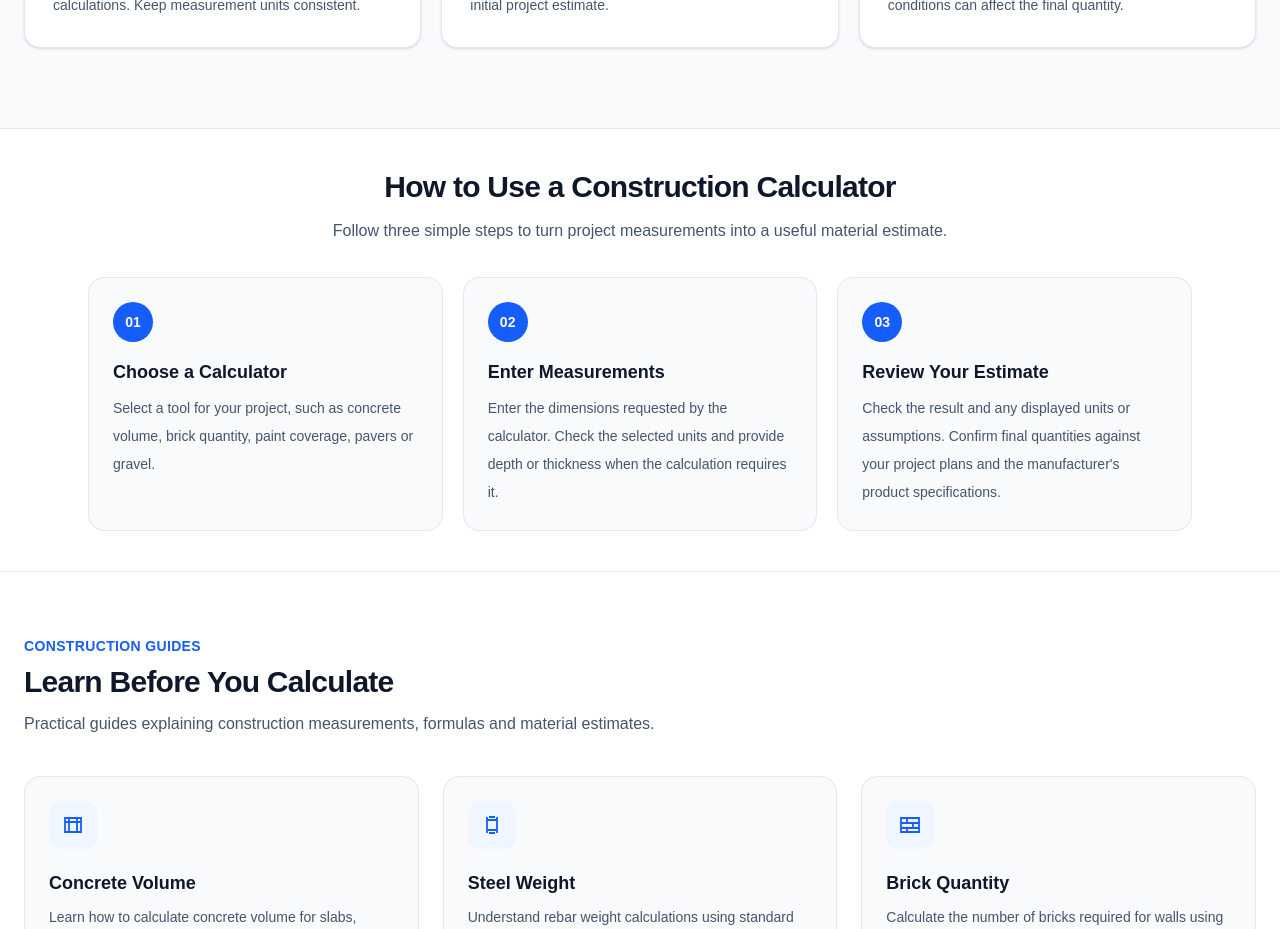
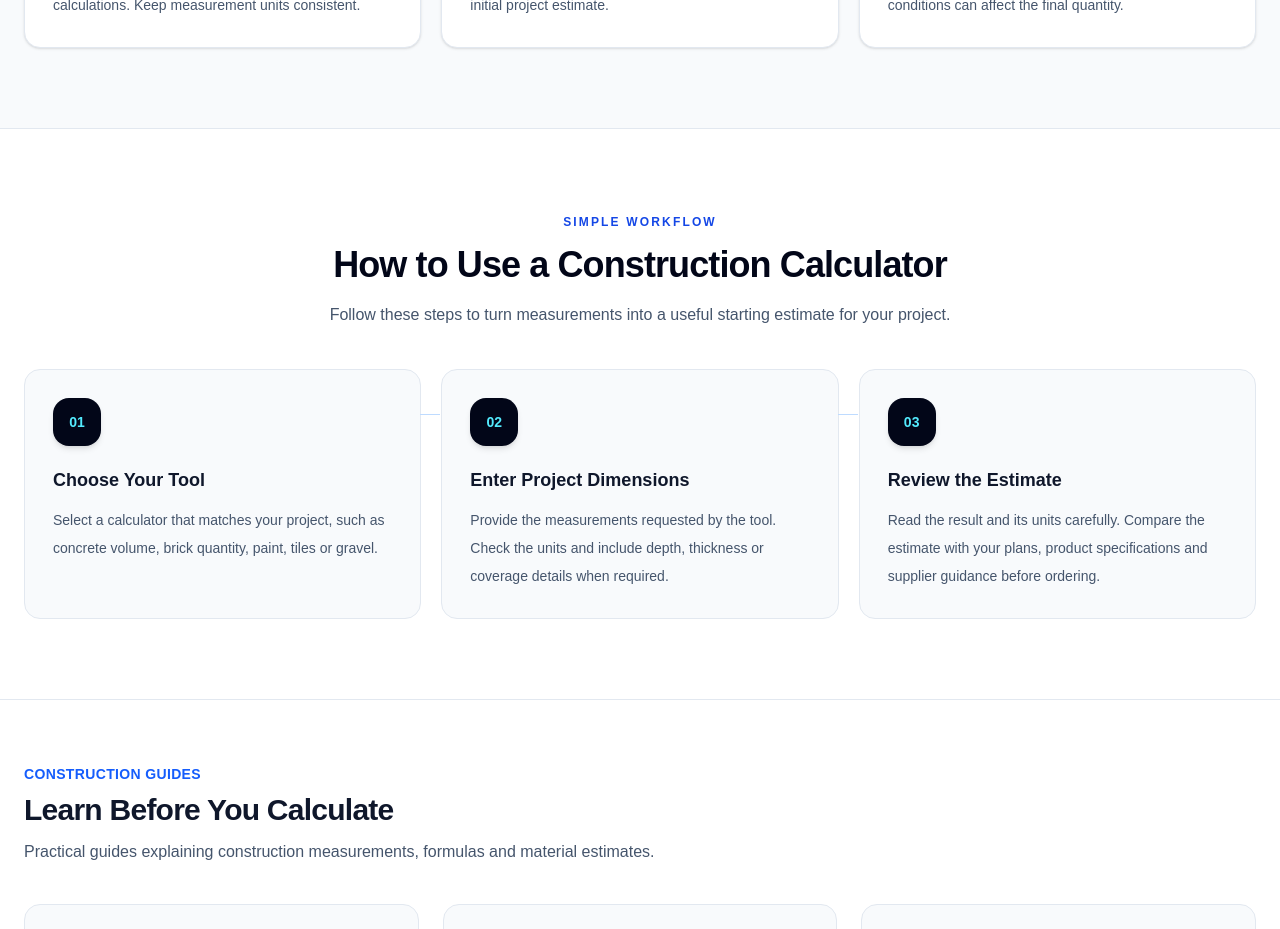
Before and after one commit to km7max-cmd/cornerspan, a Next.js app: page / in a window 1280 px wide. Shown: the part 2220-3149 px from the top of the page. Built offline with nearby package versions, Linux system fonts and the light colour scheme.

Commit message:
Update titles and descriptions in HowItWorks component

```diff
--- a/components/HowItWorks.tsx
+++ b/components/HowItWorks.tsx
@@ -2,54 +2,65 @@
 const steps = [
   {
     number: "01",
-    title: "Choose a Calculator",
+    title: "Choose Your Tool",
     description:
-      "Select a tool for your project, such as concrete volume, brick quantity, paint coverage, pavers or gravel.",
+      "Select a calculator that matches your project, such as concrete volume, brick quantity, paint, tiles or gravel.",
   },
   {
     number: "02",
-    title: "Enter Measurements",
+    title: "Enter Project Dimensions",
     description:
-      "Enter the dimensions requested by the calculator. Check the selected units and provide depth or thickness when the calculation requires it.",
+      "Provide the measurements requested by the tool. Check the units and include depth, thickness or coverage details when required.",
   },
   {
     number: "03",
-    title: "Review Your Estimate",
+    title: "Review the Estimate",
     description:
-      "Check the result and any displayed units or assumptions. Confirm final quantities against your project plans and the manufacturer's product specifications.",
+      "Read the result and its units carefully. Compare the estimate with your plans, product specifications and supplier guidance before ordering.",
   },
 ];
 
 export default function HowItWorks() {
   return (
-    <section className="bg-white py-8 sm:py-10">
-      <div className="mx-auto max-w-6xl px-4 sm:px-6">
+    <section className="bg-white py-16 sm:py-20">
+      <div className="mx-auto max-w-7xl px-5 sm:px-6">
         <div className="mx-auto max-w-3xl text-center">
-          <h2 className="text-2xl font-bold tracking-tight text-slate-900 sm:text-3xl">
+          <span className="text-xs font-bold uppercase tracking-[0.18em] text-blue-700">
+            Simple workflow
+          </span>
+
+          <h2 className="mt-3 text-3xl font-black tracking-tight text-slate-950 sm:text-4xl">
             How to Use a Construction Calculator
           </h2>
 
-          <p className="mt-3 text-base leading-7 text-slate-600">
-            Follow three simple steps to turn project measurements into a
-            useful material estimate.
+          <p className="mt-4 text-base leading-7 text-slate-600">
+            Follow these steps to turn measurements into a useful starting
+            estimate for your project.
           </p>
         </div>
 
-        <div className="mt-8 grid gap-5 md:grid-cols-3">
-          {steps.map((step) => (
+        <div className="mt-10 grid gap-5 md:grid-cols-3">
+          {steps.map((step, index) => (
             <article
               key={step.number}
-              className="rounded-2xl border border-slate-200 bg-slate-50 p-5 sm:p-6"
+              className="relative rounded-2xl border border-slate-200 bg-slate-50 p-6 sm:p-7"
             >
-              <span className="inline-flex h-10 w-10 items-center justify-center rounded-full bg-blue-600 text-sm font-bold text-white">
+              {index < steps.length - 1 && (
+                <div
+                  aria-hidden="true"
+                  className="absolute right-0 top-11 hidden h-px w-5 translate-x-full bg-blue-200 md:block"
+                />
+              )}
+
+              <span className="inline-flex h-12 w-12 items-center justify-center rounded-2xl bg-slate-950 text-sm font-black text-cyan-300 shadow-md">
                 {step.number}
               </span>
 
-              <h3 className="mt-4 text-lg font-semibold text-slate-900">
+              <h3 className="mt-5 text-lg font-bold text-slate-900">
                 {step.title}
               </h3>
 
-              <p className="mt-2 text-sm leading-7 text-slate-600">
+              <p className="mt-3 text-sm leading-7 text-slate-600">
                 {step.description}
               </p>
             </article>
```
